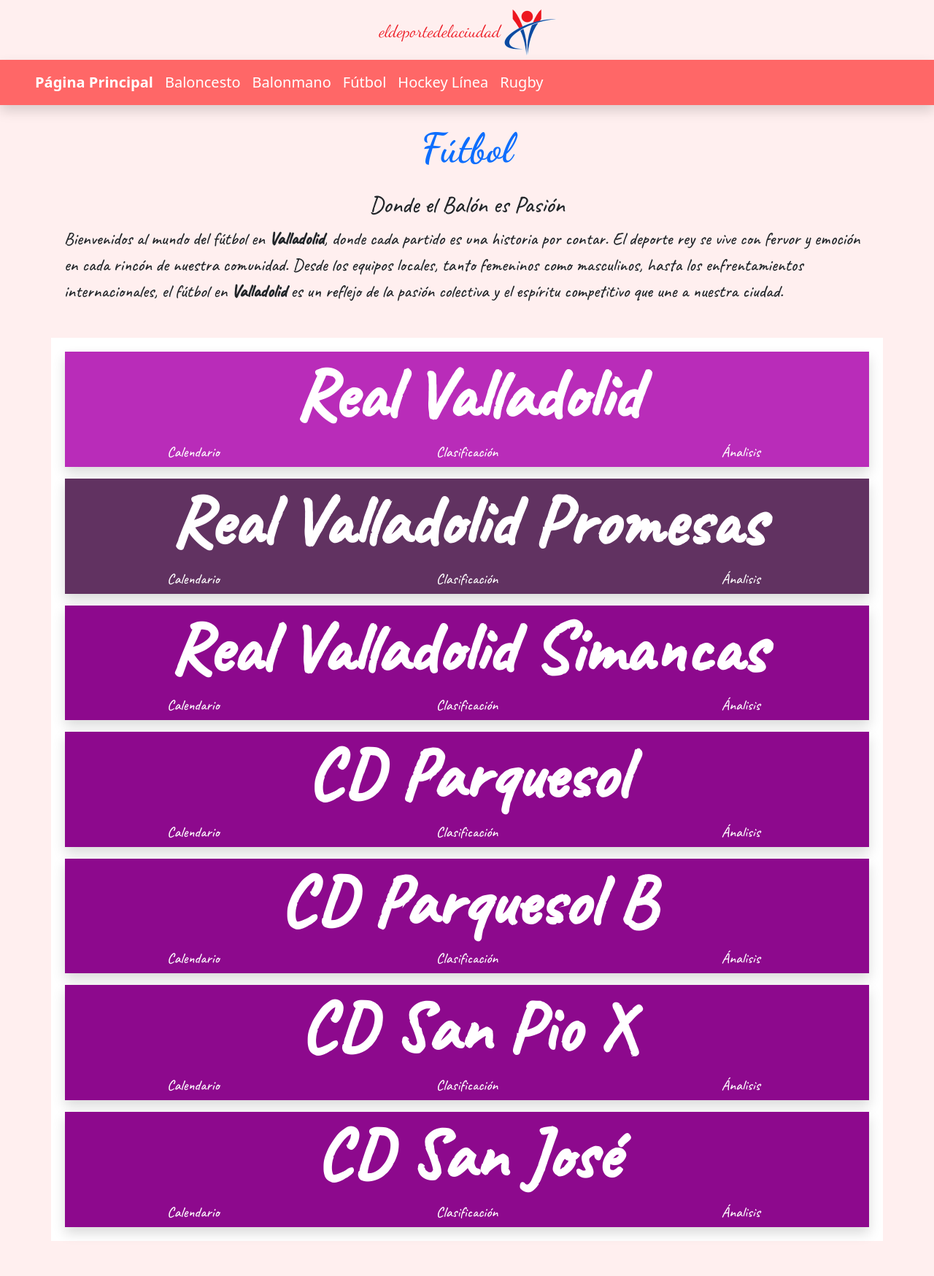
After one commit to Pucelana/eldeportedelaciudad, a Flask app: page /seccion/futbol in a window 1280 px wide. The commit adds this page. Shown: the whole page at 73% size. Run offline with Flask 2, Linux system fonts and the light colour scheme; some libraries are stand-ins or nearby versions.

Commit message:
nuevos html

```diff
--- a/app.py
+++ b/app.py
@@ -21,18 +21,6 @@
 app.config['MYSQL_PASSWORD'] = ''
 app.config['MYSQL_DB'] = 'app_suculentas'
 mysql = MySQL(app)
-
-
-
-"""# Creacción de noticias
-@app.route('/mi_zona/nueva_noticia', methods=['GET','POST'])
-def nueva_noticia():
-    return redirect(url_for('public_noticia'))
-
-# Publicar nuevas noticias
-@app.route('/mi_zona/public_noticia', methods=['GET','POST'])
-def public_noticia():
-    return redirect(url_for('noticias'))"""
 
 # Creando el registro del usuario
 @app.route('/registro/', methods=['GET', 'POST'])
@@ -242,6 +230,31 @@
             marcador_a_modificar['fecha_parti'] = fecha_parti
     return redirect(url_for('pub_marcadores'))
 
+# Ruta sección de baloncesto
+@app.route('/seccion/baloncesto')
+def seccion_baloncesto():
+    return render_template('secciones/baloncesto.html')
+
+# Ruta sección de balonmano
+@app.route('/seccion/balonmano')
+def seccion_balonmano():
+    return render_template('secciones/balonmano.html')
+
+# Ruta sección de fútbol
+@app.route('/seccion/futbol')
+def seccion_futbol():
+    return render_template('secciones/futbol.html')
+
+# Ruta sección de hockey línea
+@app.route('/seccion/hockey')
+def seccion_hockey():
+    return render_template('secciones/hockey.html')
+
+# Ruta sección de rugby
+@app.route('/seccion/rugby')
+def seccion_rugby():
+    return render_template('secciones/rugby.html')
+
 
 
 
--- a/static/css/body.css
+++ b/static/css/body.css
@@ -1,3 +1,6 @@
 body{
     background-color: #f4f9ff;
 }
+#body_secciones{
+    background-color: #ffefef;
+}
--- a/static/css/cabecera.css
+++ b/static/css/cabecera.css
@@ -25,10 +25,15 @@
     background-color: #0d6efd;
     content: 100%;
 }
+.bg_menu_seccion{
+    background-color: #ff6767;
+    content: 100%;
+    justify-content: center;
+}
 .menu-desple{
     border: 0;
     position: relative;
-    height: 240px;
+    height: 180px;
     width: 150px;
     background: white;
     box-shadow: 1px 12px 33px rgba(0, 0, 0, 0.5);
--- a/static/css/estilo.css
+++ b/static/css/estilo.css
@@ -14,3 +14,4 @@
 @import "noticias.css";
 @import "admin.css";
 @import "resultados.css";
+@import "seccion_deportes.css";
--- a/static/css/noticias.css
+++ b/static/css/noticias.css
@@ -24,7 +24,7 @@
     top: 50%;
     left: 50%;
     transform: translate(-50%, -50%);
-    text-align: center;
+    text-align: start;
     color: white;
 }
 .img_noticia{
--- /dev/null
+++ b/static/css/seccion_deportes.css
@@ -0,0 +1,59 @@
+.h1_deportes{
+    color: #0d6efd;
+}
+.seccion_texto{
+    margin-top: 0%;
+    font-family: 'Caveat', cursive;
+    text-align: start;
+    font-size: 1.5em;
+    padding: 0.5%;
+}
+.seccion_deportes{
+    margin-top: 1%;
+    font-family: 'Caveat', cursive;
+    text-align: start;
+    background-color: white;
+    font-size: 1.75em;
+    padding: 1.5%;
+}
+.text_seccion{
+    padding: 1%;
+}
+.bg_uemc{
+    background-color: #791379;
+}
+.text_uemc{
+    text-align: center;
+    font-size: 3.5em;
+    color: white;
+    font-weight: bold;
+}.bg_ponce{
+    background-color: #0871b8;
+}
+.text_ponce{
+    text-align: center;
+    font-size: 3.5em;
+    color: white;
+    font-weight: bold;
+}
+.bg_fundacion{
+    background-color: #8d098d;
+}
+.text_fundacion{
+    text-align: center;
+    font-size: 3.5em;
+    color: white;
+    font-weight: bold;
+}
+.bg_aula{
+    background-color: #693669;
+}
+.bg_recoletas{
+    background-color: #0d6efd;
+}
+.bg_valladolid{
+    background-color: #b92cb9;
+}
+.bg_promesas{
+    background-color: #613261;
+}
--- a/templates/admin/home.html
+++ b/templates/admin/home.html
@@ -32,7 +32,6 @@
   <script src="https://cdn.jsdelivr.net/npm/@popperjs/core@2.11.8/dist/umd/popper.min.js"
     integrity="sha384-I7E8VVD/ismYTF4hNIPjVp/Zjvgyol6VFvRkX/vR+Vc4jQkC+hVqc2pM8ODewa9r" crossorigin="anonymous">
   </script>
-
   <script src="https://cdn.jsdelivr.net/npm/bootstrap@5.3.2/dist/js/bootstrap.min.js"
     integrity="sha384-BBtl+eGJRgqQAUMxJ7pMwbEyER4l1g+O15P+16Ep7Q9Q+zqX6gSbd85u4mG4QzX+" crossorigin="anonymous">
   </script>
--- /dev/null
+++ b/templates/secciones/base.html
@@ -0,0 +1,108 @@
+<!doctype html>
+<html lang="es">
+<head>
+  <title>{% block titulo %} Sección de los deportes {% endblock %}</title>
+  <!-- Required meta tags -->
+  <meta charset="utf-8">
+  <meta name="viewport" content="width=device-width, initial-scale=1, shrink-to-fit=no">
+  <!-- Bootstrap CSS v5.2.1 -->
+  <link href="https://cdn.jsdelivr.net/npm/bootstrap@5.2.1/dist/css/bootstrap.min.css" rel="stylesheet"
+    integrity="sha384-iYQeCzEYFbKjA/T2uDLTpkwGzCiq6soy8tYaI1GyVh/UjpbCx/TYkiZhlZB6+fzT" crossorigin="anonymous">
+  <link href="/static/css/estilo.css" rel="stylesheet" type="text/css">
+  <!-- Favicon -->
+  <link rel="icon" type="image/jpg" href="/static/img/logo.png"/>
+</head>
+<body id="body_secciones">
+    <header class="container-fluid d-none d-lg-block">
+      <section id="cabecera1" class="align-items-center">
+          <div class="d-flex justify-content-center">
+            <img src="/static/img/logo_3_bis.png" class="img-fluid" alt="eldeportedelaciudad">
+          </div>
+          <div class="row bg_menu_seccion shadow sticky-top">
+          <div class="col-lg-12 col-md-12">
+            <nav class="navbar navbar-expand navbar-light ">
+              <div class="container-fluid">
+                <a class="navbar-brand" href="#"></a>
+                <button class="navbar-toggler d-lg-none" type="button" data-bs-toggle="collapse" data-bs-target="#collapsibleNavId" aria-controls="collapsibleNavId"
+                aria-expanded="false" aria-label="Toggle navigation">
+                <span class="navbar-toggler-icon"></span>
+                </button>
+              <div class="collapse navbar-collapse" id="collapsibleNavId">
+                <ul class="navbar-nav me-auto mt-2 mt-lg-0">
+                  <li class="nav-item">
+                    <a class="nav-link active fs-5 text-white fw-bold" href="/" aria-current="page">Página Principal</a>
+                  </li>
+                  <li class="nav-item">
+                    <a class="nav-link active fs-5 text-white" href="/seccion/baloncesto" aria-current="page">Baloncesto</a>
+                  </li>
+                  <li class="nav-item">
+                    <a class="nav-link active fs-5 text-white" href="/seccion/balonmano" aria-current="page">Balonmano</a>
+                  </li>
+                  <li class="nav-item">
+                    <a class="nav-link active fs-5 text-white" href="/seccion/futbol" aria-current="page">Fútbol</a>
+                  </li>
+                  <li class="nav-item">
+                    <a class="nav-link active fs-5 text-white" href="/seccion/hockey" aria-current="page">Hockey Línea</a>
+                  </li>
+                  <li class="nav-item">
+                    <a class="nav-link active fs-5 text-white" href="/seccion/rugby" aria-current="page">Rugby</a>
+                  </li>
+                </ul>
+              </div>
+              </div>
+            </nav>
+          </div>
+          </div>
+      </section>
+    </header><!--Fin header1-->
+    <header class="container-fluid d-lg-none d-md-block bg_menu_seccion">
+        <section id="cabecera1" class="d-flex justify-content-around align-items-center">
+          <nav class="navbar navbar-expand-lg navbar-light ">
+            <div class="container-fluid">
+              <a class="navbar-brand" href="#"></a>
+              <button class="navbar-toggler" type="button" data-bs-toggle="collapse" data-bs-target="#navbarNavDropdown" aria-controls="navbarNavDropdown" aria-expanded="false" aria-label="Toggle navigation">
+                <span class="navbar-toggler-icon"></span>
+              </button>
+              <div class="collapse navbar-collapse" id="navbarNavDropdown">
+                <ul class="navbar-nav">
+                  <li class="nav-item">
+                    <a class="nav-link active fs-5 text-white fw-bold" href="/" aria-current="page">Página Principal</a>
+                  </li>
+                  <li class="nav-item">
+                      <a class="nav-link active fs-5 text-white" href="/seccion/baloncesto" aria-current="page">Baloncesto</a>
+                  </li>
+                  <li class="nav-item">
+                    <a class="nav-link active fs-5 text-white" href="/seccion/balonmano" aria-current="page">Balonmano</a>
+                </li>
+                <li class="nav-item">
+                    <a class="nav-link active fs-5 text-white" href="/seccion/futbol" aria-current="page">Fútbol</a>
+                </li>
+                <li class="nav-item">
+                    <a class="nav-link active fs-5 text-white" href="/seccion/hockey" aria-current="page">Hockey Línea</a>
+                </li>
+                <li class="nav-item">
+                    <a class="nav-link active fs-5 text-white" href="/seccion/rugby" aria-current="page">Rugby</a>
+                </li>
+                </ul>
+              </div>
+            </div>
+          </nav>
+          <div>
+            <img src="/static/img/logo_3_blanco.png" class="img-fluid" alt="eldeportedelaciudad">
+          </div>
+        </section>
+      </header>
+    {% block contenido %}
+
+    {% endblock %}
+  <script src="https://code.jquery.com/jquery-3.7.1.min.js" integrity="sha256-/JqT3SQfawRcv/BIHPThkBvs0OEvtFFmqPF/lYI/Cxo=" crossorigin="anonymous"></script>
+  <!-- Bootstrap JavaScript Libraries -->
+  <script src="https://cdn.jsdelivr.net/npm/@popperjs/core@2.11.6/dist/umd/popper.min.js"
+    integrity="sha384-oBqDVmMz9ATKxIep9tiCxS/Z9fNfEXiDAYTujMAeBAsjFuCZSmKbSSUnQlmh/jp3" crossorigin="anonymous">
+  </script>
+  <script src="https://cdn.jsdelivr.net/npm/bootstrap@5.2.1/dist/js/bootstrap.min.js"
+    integrity="sha384-7VPbUDkoPSGFnVtYi0QogXtr74QeVeeIs99Qfg5YCF+TidwNdjvaKZX19NZ/e6oz" crossorigin="anonymous">
+  </script>
+  <script src="/static/js/script.js"></script>
+</body>
+</html>
--- /dev/null
+++ b/templates/secciones/futbol.html
@@ -0,0 +1,128 @@
+{% extends 'secciones/base.html' %}
+{% block titulo %} Sección Fútbol {% endblock %}
+{% block contenido %}
+<h1 class="h1_deportes">Fútbol</h1>
+  <section class="container-lg seccion_texto">
+    <div class="text_seccion">
+      <h2 class="text-center">Donde el Balón es Pasión</h2>
+      <p>Bienvenidos al mundo del fútbol en <strong>Valladolid</strong>, donde cada partido es una historia por contar. El deporte rey se vive con fervor y emoción en cada rincón de nuestra comunidad. Desde los equipos locales, tanto femeninos como masculinos, hasta los enfrentamientos internacionales, el fútbol en <strong>Valladolid</strong> es un reflejo de la pasión colectiva y el espíritu competitivo que une a nuestra ciudad.</p>
+    </div>
+  </section>
+  <section class="container-lg seccion_deportes mb-5">
+    <div class="bg_valladolid shadow">
+      <div class="row mb-3">
+        <div class="col-12">
+          <h3 class="text_uemc">Real Valladolid</h3>
+        </div>
+        <div class="col-4 text-center">
+          <a href="#" class="text-decoration-none"><h5 class="text-white">Calendario</h5></a>
+        </div>
+        <div class="col-4 text-center">
+          <a href="#" class="text-decoration-none"><h5 class="text-white">Clasificación</h5></a>
+        </div>
+        <div class="col-4 text-center">
+          <a href="#" class="text-decoration-none"><h5 class="text-white">Ánalisis</h5></a>
+        </div>
+      </div>
+    </div>
+    <div class="bg_promesas shadow">
+      <div class="row mb-3">
+        <div class="col-12">
+          <h3 class="text_ponce">Real Valladolid Promesas</h3>
+        </div>
+        <div class="col-4 text-center">
+          <a href="#" class="text-decoration-none"><h5 class="text-white">Calendario</h5></a>
+        </div>
+        <div class="col-4 text-center">
+          <a href="#" class="text-decoration-none"><h5 class="text-white">Clasificación</h5></a>
+        </div>
+        <div class="col-4 text-center">
+          <a href="#" class="text-decoration-none"><h5 class="text-white">Ánalisis</h5></a>
+        </div>
+      </div>
+    </div>
+    <div class="bg_fundacion shadow">
+      <div class="row mb-3">
+        <div class="col-12">
+          <a href="#" class="text-decoration-none"><h3 class="text_fundacion">Real Valladolid Simancas</h3></a>
+        </div>
+        <div class="col-4 text-center">
+          <a href="#" class="text-decoration-none"><h5 class="text-white">Calendario</h5></a>
+        </div>
+        <div class="col-4 text-center">
+          <a href="#" class="text-decoration-none"><h5 class="text-white">Clasificación</h5></a>
+        </div>
+        <div class="col-4 text-center">
+          <a href="#" class="text-decoration-none"><h5 class="text-white">Ánalisis</h5></a>
+        </div>
+      </div>
+    </div>
+    <div class="bg_fundacion shadow">
+      <div class="row mb-3">
+        <div class="col-12">
+          <a href="#" class="text-decoration-none"><h3 class="text_fundacion">CD Parquesol</h3></a>
+        </div>
+        <div class="col-4 text-center">
+          <a href="#" class="text-decoration-none"><h5 class="text-white">Calendario</h5></a>
+        </div>
+        <div class="col-4 text-center">
+          <a href="#" class="text-decoration-none"><h5 class="text-white">Clasificación</h5></a>
+        </div>
+        <div class="col-4 text-center">
+          <a href="#" class="text-decoration-none"><h5 class="text-white">Ánalisis</h5></a>
+        </div>
+      </div>
+    </div>
+    <div class="bg_fundacion shadow">
+      <div class="row mb-3">
+        <div class="col-12">
+          <a href="#" class="text-decoration-none"><h3 class="text_fundacion">CD Parquesol B</h3></a>
+        </div>
+        <div class="col-4 text-center">
+          <a href="#" class="text-decoration-none"><h5 class="text-white">Calendario</h5></a>
+        </div>
+        <div class="col-4 text-center">
+          <a href="#" class="text-decoration-none"><h5 class="text-white">Clasificación</h5></a>
+        </div>
+        <div class="col-4 text-center">
+          <a href="#" class="text-decoration-none"><h5 class="text-white">Ánalisis</h5></a>
+        </div>
+      </div>
+    </div>
+    <div class="bg_fundacion shadow">
+      <div class="row mb-3">
+        <div class="col-12">
+          <a href="#" class="text-decoration-none"><h3 class="text_fundacion">CD San Pio X</h3></a>
+        </div>
+        <div class="col-4 text-center">
+          <a href="#" class="text-decoration-none"><h5 class="text-white">Calendario</h5></a>
+        </div>
+        <div class="col-4 text-center">
+          <a href="#" class="text-decoration-none"><h5 class="text-white">Clasificación</h5></a>
+        </div>
+        <div class="col-4 text-center">
+          <a href="#" class="text-decoration-none"><h5 class="text-white">Ánalisis</h5></a>
+        </div>
+      </div>
+    </div>
+    <div class="bg_fundacion shadow">
+      <div class="row">
+        <div class="col-12">
+          <a href="#" class="text-decoration-none"><h3 class="text_fundacion">CD San José</h3></a>
+        </div>
+        <div class="col-4 text-center">
+          <a href="#" class="text-decoration-none"><h5 class="text-white">Calendario</h5></a>
+        </div>
+        <div class="col-4 text-center">
+          <a href="#" class="text-decoration-none"><h5 class="text-white">Clasificación</h5></a>
+        </div>
+        <div class="col-4 text-center">
+          <a href="#" class="text-decoration-none"><h5 class="text-white">Ánalisis</h5></a>
+        </div>
+      </div>
+    </div>
+  </section>
+
+
+
+{% endblock %}
```
Also changed, not shown: templates/secciones/baloncesto.html (added, +61 -0 lines), templates/secciones/balonmano.html (added, +48 -0 lines), templates/secciones/hockey.html (added, +48 -0 lines), templates/secciones/rugby.html (added, +48 -0 lines), templates/sitio/base.html (+10 -40 lines).
